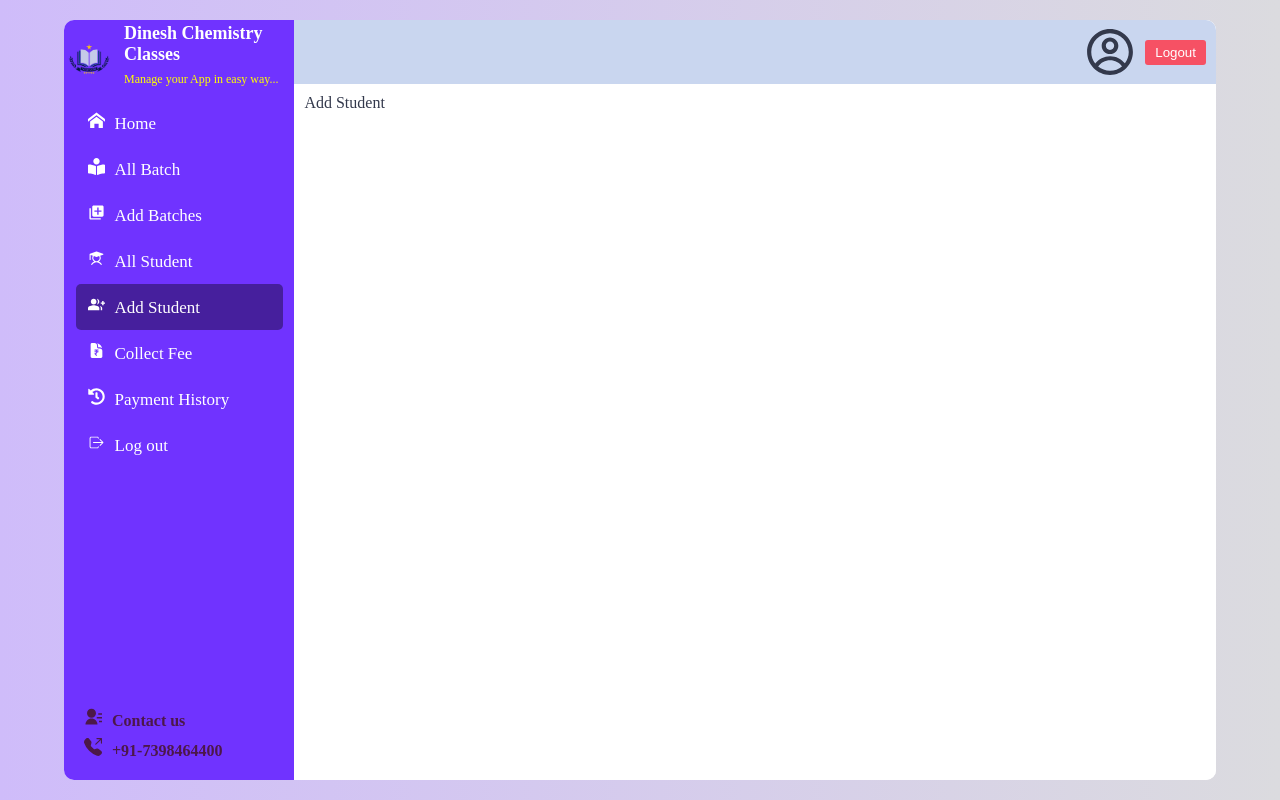
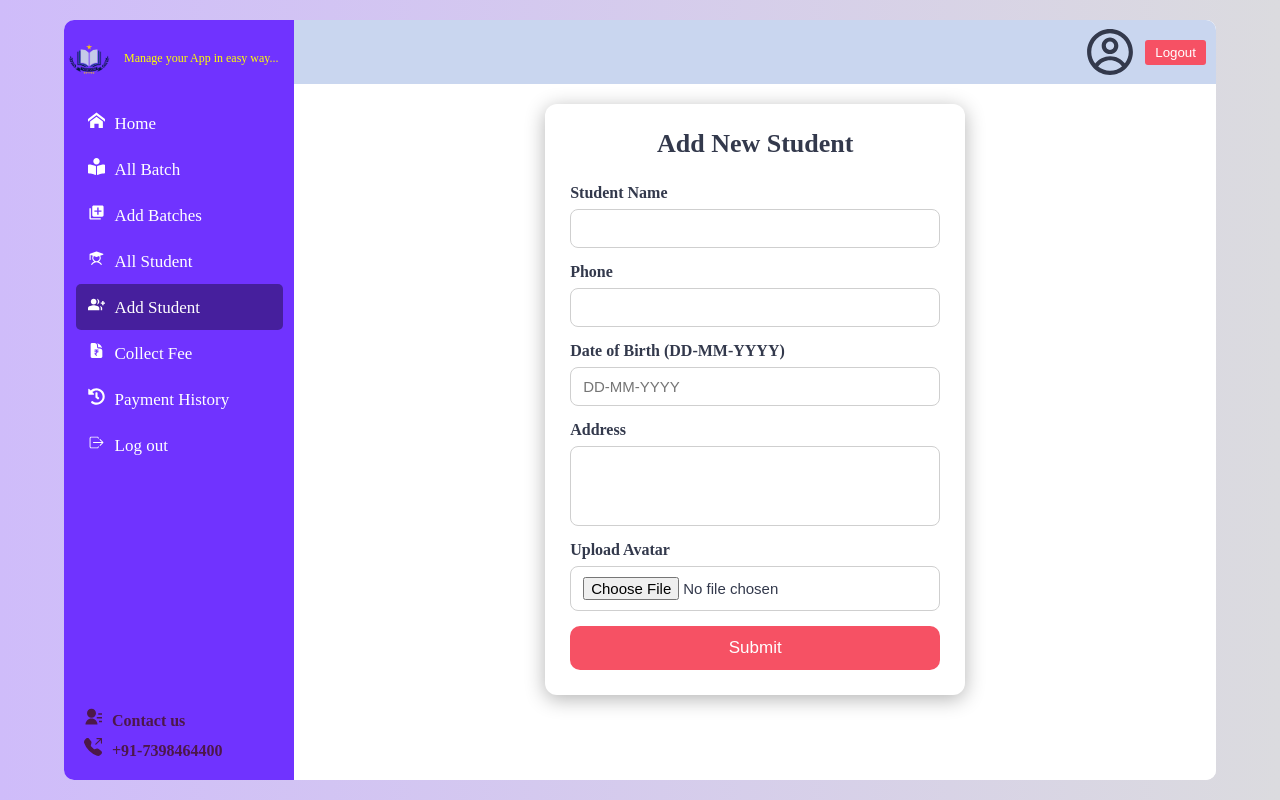
Before and after one commit to maharshi027/institute-management, a React (Vite) app in the folder dcc/: page /dashboard/add-student in a window 1280 px wide. Built offline with nearby package versions, Linux system fonts and the light colour scheme.

Commit message:
feat: update student model and routes to include date of birth, enhance AddStudent component with form handling and validation, and improve UI for batch management

```diff
--- a/dcc/src/components/batch/AddBatch.jsx
+++ b/dcc/src/components/batch/AddBatch.jsx
@@ -5,18 +5,24 @@ import { Circles } from "react-loading-icons";
 import { toast } from "react-toastify";
 import { useNavigate } from "react-router-dom";
 
-const AddBatch = () => {
+export default function AddBatch() {
   const [batchName, setBatchName] = useState("");
   const [description, setDescription] = useState("");
-  const [price, setPrice] = useState();
+  const [price, setPrice] = useState("");
   const [startingDate, setStartingDate] = useState("");
   const [endDate, setEndDate] = useState("");
   const [thumbnail, setThumbnail] = useState(null);
   const [thumbnailUrl, setThumbnailUrl] = useState("");
+
   const [loading, setLoading] = useState(false);
 
-  const fileRef = useRef (null);
-  const navigate = useNavigate()
+  const fileRef = useRef(null);
+  const navigate = useNavigate();
+
+  const handleThumbnail = (e) => {
+    setThumbnail(e.target.files[0]);
+    setThumbnailUrl(URL.createObjectURL(e.target.files[0]));
+  };
 
   const submitHandler = async (e) => {
     e.preventDefault();
@@ -38,22 +44,9 @@ const AddBatch = () => {
         },
       });
 
+      toast.success("New Batch added successfully!");
       setLoading(false);
-      toast.success("Congrats ! New Batch added successfully...");
-      navigate('/dashboard/batches')
-      // reset after batch adding
-
-      // setBatchName("");
-      // setDescription("");
-      // setPrice("");
-      // setStartingDate("");
-      // setEndDate("");
-      // setThumbnail(null);
-      // setThumbnailUrl("");
-
-      // if (fileRef.current) fileRef.current.value = "";
-
-
+      navigate("/dashboard/batches");
 
     } catch (error) {
       setLoading(false);
@@ -61,76 +54,83 @@ const AddBatch = () => {
     }
   };
 
-  const fileHandler = (e) => {
-    setThumbnail(e.target.files[0]);
-    setThumbnailUrl(URL.createObjectURL(e.target.files[0]));
-  };
   return (
-    <div>
+    <div className="add-batch-container">
       <form onSubmit={submitHandler} className="batch-form">
+
         <h1>Add New Batch</h1>
+
+        <label>Batch Name</label>
         <input
+          type="text"
+          value={batchName}
+          onChange={(e) => setBatchName(e.target.value)}
           required
-          value={batchName}
-          onChange={(e) => {
-            setBatchName(e.target.value);
-          }}
-          type="text"
-          placeholder="Batch Name..."
         />
+
+        <label>Price</label>
         <input
+          type="number"
+          value={price}
+          onChange={(e) => setPrice(e.target.value)}
           required
-          value={price}
-          onChange={(e) => {
-            setPrice(e.target.value);
-          }}
-          type="number"
-          placeholder="Price"
         />
-        <input
+
+        <label>Description</label>
+        <textarea
+          value={description}
+          onChange={(e) => setDescription(e.target.value)}
           required
-          value={description}
-          onChange={(e) => {
-            setDescription(e.target.value);
-          }}
-          type="text"
-          placeholder="Description"
         />
+
+        <label>Starting Date (DD-MM-YYYY)</label>
         <input
           type="text"
           placeholder="DD-MM-YYYY"
+          value={startingDate}
           onChange={(e) => {
             let v = e.target.value.replace(/[^\d]/g, "");
             if (v.length > 2) v = v.slice(0, 2) + "-" + v.slice(2);
             if (v.length > 5) v = v.slice(0, 5) + "-" + v.slice(5, 9);
             setStartingDate(v);
           }}
-          value={startingDate}
+          required
         />
 
+        <label>End Date (DD-MM-YYYY)</label>
         <input
           type="text"
           placeholder="DD-MM-YYYY"
+          value={endDate}
           onChange={(e) => {
             let v = e.target.value.replace(/[^\d]/g, "");
             if (v.length > 2) v = v.slice(0, 2) + "-" + v.slice(2);
             if (v.length > 5) v = v.slice(0, 5) + "-" + v.slice(5, 9);
             setEndDate(v);
           }}
-          value={endDate}
+          required
         />
 
-        <input ref={fileRef} required onChange={fileHandler} type="file" />
-        {thumbnailUrl && (
-          <img className="thumbnail" src={thumbnailUrl} alt="thumbnail" />
+        <label>Upload Thumbnail</label>
+        <input
+          type="file"
+          ref={fileRef}
+          onChange={handleThumbnail}
+          required
+        />
+
+
+        <button type="submit" className="batch-btn">
+          {loading && <Circles className="loading" />}
+          Submit
+        </button>
+
+      </form>
+      {thumbnailUrl && (
+          <img src={thumbnailUrl} alt="thumbnail" className="thumbnail-preview" />
         )}
 
-        <button className="btn" type="submit">
-          {loading && <Circles className="loading" />} submit
-        </button>
-      </form>
     </div>
+
   );
-};
-
-export default AddBatch;
+}
--- a/dcc/src/components/batch/Batches.jsx
+++ b/dcc/src/components/batch/Batches.jsx
@@ -27,7 +27,7 @@ const Batches = () => {
   };
 
   return (
-    <div className="batch-container">
+    <div className="get-batch-container">
       {
         batchList.map((batch) => (
            <div className="batch-box" key={batch._id}>
--- a/dcc/src/components/dashboard/Sidebar.jsx
+++ b/dcc/src/components/dashboard/Sidebar.jsx
@@ -15,13 +15,17 @@ import {Link, useLocation, useNavigate } from "react-router-dom";
 
 const Sidebar = () => {
   const location = useLocation();
-
+  const navigate = useNavigate()
+  const logoutHandler = ()=>{
+    localStorage.clear()
+    navigate('/login')
+  }
   return (
     <>
       <div className="brand-container">
         <img className='sidebar-logo' src={logo} alt="brand-logo" />
         <div className='brand-title'>
-          <h2 className='brand-name'>Dinesh Chemistry Classes</h2>
+          <h2 className='brand-name'>{localStorage.getItem('instituteName')}</h2>
           <p className='brand-para'>Manage your App in easy way...</p>
         </div>
       </div>
@@ -33,7 +37,7 @@ const Sidebar = () => {
         <Link className={location.pathname === '/dashboard/add-student' ?'menu-active-link' : "menu-link" } to='/dashboard/add-student'> <MdGroupAdd className='menu-icon'/>Add Student</Link>
         <Link className={location.pathname === '/dashboard/collect-fee' ?'menu-active-link' : "menu-link" } to='/dashboard/collect-fee'> <HiDocumentCurrencyRupee className='menu-icon'/>Collect Fee</Link>
         <Link className={location.pathname === '/dashboard/payment-history' ?'menu-active-link' : "menu-link" } to='/dashboard/payment-history'> <FaHistory className='menu-icon'/>Payment History</Link>
-        <Link className="menu-link" to='/logout'> <IoIosLogOut className='menu-icon'/>Log out</Link>
+        <Link className="menu-link" onClick={logoutHandler} to='/logout'><IoIosLogOut className='menu-icon'/>Log out</Link>
       </div>
       <div className='contact-us'>
         <p><RiContactsFill className='contact-icon'/>Contact us</p>
--- a/dcc/src/components/student/AddStudent.jsx
+++ b/dcc/src/components/student/AddStudent.jsx
@@ -1,12 +1,119 @@
-import React from 'react'
+import { useRef, useState } from "react";
+import axios from "axios";
+import "./student.css";
+import { Circles } from "react-loading-icons";
+import { toast } from "react-toastify";
+import { useNavigate } from "react-router-dom";
 
-const AddStudent = () => {
+export default function AddStudent() {
+  const [studentName, setStudentName] = useState("");
+  const [phone, setPhone] = useState("");
+  const [dob, setDob] = useState("");
+  const [address, setAddress] = useState("");
+  const [avatar, setAvatar] = useState(null);
+  const [avatarUrl, setAvatarUrl] = useState("");
+
+  const [loading, setLoading] = useState(false);
+
+  const fileRef = useRef(null);
+  const navigate = useNavigate();
+
+  const handleAvatar = (e) => {
+    setAvatar(e.target.files[0]);
+    setAvatarUrl(URL.createObjectURL(e.target.files[0]));
+  };
+
+  const submitHandler = async (e) => {
+    e.preventDefault();
+    setLoading(true);
+
+    const formData = new FormData();
+    formData.append("studentName", studentName);
+    formData.append("phone", phone);
+    formData.append("dob", dob);
+    formData.append("address", address);
+    formData.append("avatar", avatar); // backend must accept "avatar" here
+    formData.append("userId", localStorage.getItem("userId"));
+    formData.append("batchId", localStorage.getItem("batchId"));
+
+    try {
+      await axios.post("http://localhost:4000/student/add-student", formData, {
+        headers: {
+          Authorization: "Bearer " + localStorage.getItem("token"),
+          "Content-Type": "multipart/form-data",
+        },
+      });
+
+      toast.success("Student added successfully!");
+      setLoading(false);
+      navigate("/dashboard/students");
+
+    } catch (error) {
+      setLoading(false);
+      toast.error("Something went wrong...");
+    }
+  };
+
   return (
-    <div>
-      Add
-      Student
+    <div className="student-container">
+      <form onSubmit={submitHandler} className="student-form">
+        <h1>Add New Student</h1>
+
+        <label>Student Name</label>
+        <input
+          type="text"
+          value={studentName}
+          onChange={(e) => setStudentName(e.target.value)}
+          required
+        />
+
+        <label>Phone</label>
+        <input
+          type="text"
+          value={phone}
+          onChange={(e) => setPhone(e.target.value)}
+          required
+        />
+
+        <label>Date of Birth (DD-MM-YYYY)</label>
+        <input
+          type="text"
+          value={dob}
+          placeholder="DD-MM-YYYY"
+          onChange={(e) => {
+            let v = e.target.value.replace(/[^\d]/g, "");
+            if (v.length > 2) v = v.slice(0, 2) + "-" + v.slice(2);
+            if (v.length > 5) v = v.slice(0, 5) + "-" + v.slice(5, 9);
+            setDob(v);
+          }}
+          required
+        />
+
+        <label>Address</label>
+        <textarea
+          value={address}
+          onChange={(e) => setAddress(e.target.value)}
+          required
+        ></textarea>
+
+        <label>Upload Avatar</label>
+        <input
+          type="file"
+          ref={fileRef}
+          onChange={handleAvatar}
+          required
+        />
+
+        <button type="submit" className="student-btn">
+          {loading && <Circles className="loading" />}
+          Submit
+        </button>
+      </form>
+
+       {avatarUrl && (
+          <img src={avatarUrl} alt="avatar" className="preview-img" />
+        )}
+
     </div>
-  )
+  );
 }
-
-export default AddStudent
--- /dev/null
+++ b/dcc/src/components/student/student.css
@@ -0,0 +1,82 @@
+.student-container {
+  width: 100%;
+  display: flex;
+  justify-content: center;
+  align-items: center;
+  margin-top: 10px;
+  gap: 80px;
+}
+
+.student-form {
+  width: 420px;
+  background: #ffffff;
+  padding: 25px;
+  border-radius: 12px;
+  box-shadow: 0px 4px 20px rgba(0,0,0,0.3);
+  display: flex;
+  flex-direction: column;
+  gap: 15px;
+}
+
+.student-form h1 {
+  text-align: center;
+  margin-bottom: 10px;
+  font-size: 26px;
+}
+
+.student-form label {
+  font-weight: 600;
+  margin-bottom: -8px;
+}
+
+.student-form input,
+.student-form textarea {
+  width: 100%;
+  padding: 10px 12px;
+  border: 1px solid #cfcfcf;
+  border-radius: 8px;
+  font-size: 15px;
+  outline: none;
+  transition: 0.2s;
+}
+
+.student-form textarea {
+  height: 80px;
+  resize: none;
+}
+
+.student-form input:focus,
+.student-form textarea:focus {
+  border-color: #6a5acd;
+  box-shadow: 0 0 3px rgba(106, 90, 205, 0.4);
+}
+
+.preview-img {
+  width: 120px;
+  height: 120px;
+  object-fit: cover;
+  border-radius: 10px;
+  margin-top: 5px;
+  border: 2px solid #ddd;
+}
+
+.student-btn {
+width: 100%;
+  padding: 12px;
+  border: none;
+  background: var(--primary-3);
+  color: white;
+  font-size: 17px;
+  border-radius: 10px;
+  cursor: pointer;
+  transition: 0.25s;
+}
+
+.student-btn:hover {
+  background: #5a4bcf;
+}
+
+.loading {
+  width: 25px;
+  margin-right: 8px;
+}
```
Also changed, not shown: dcc/src/components/batch/batch.css (+83 -21 lines), 2 other files (tests, documents, lock files or other folders).
